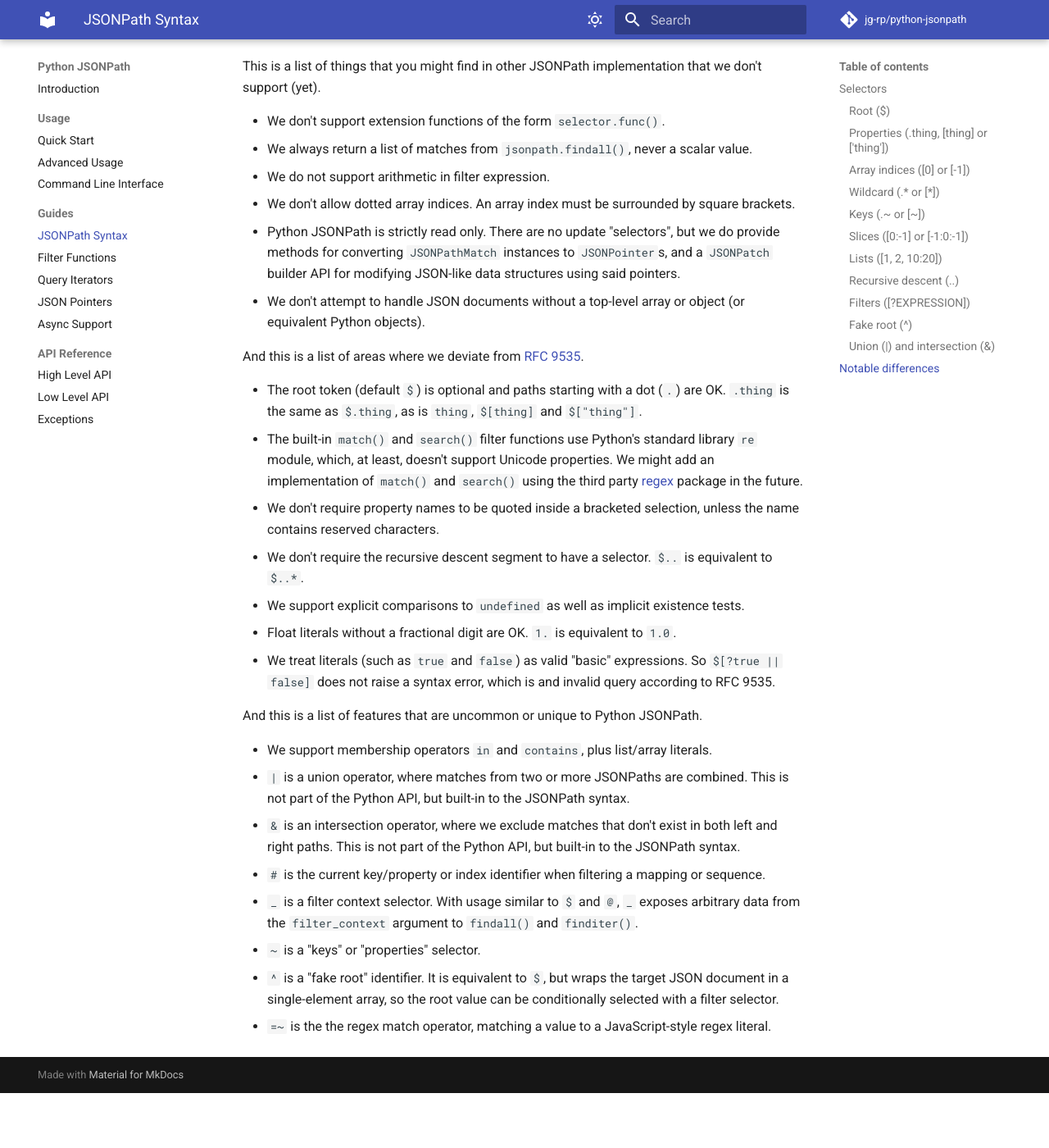
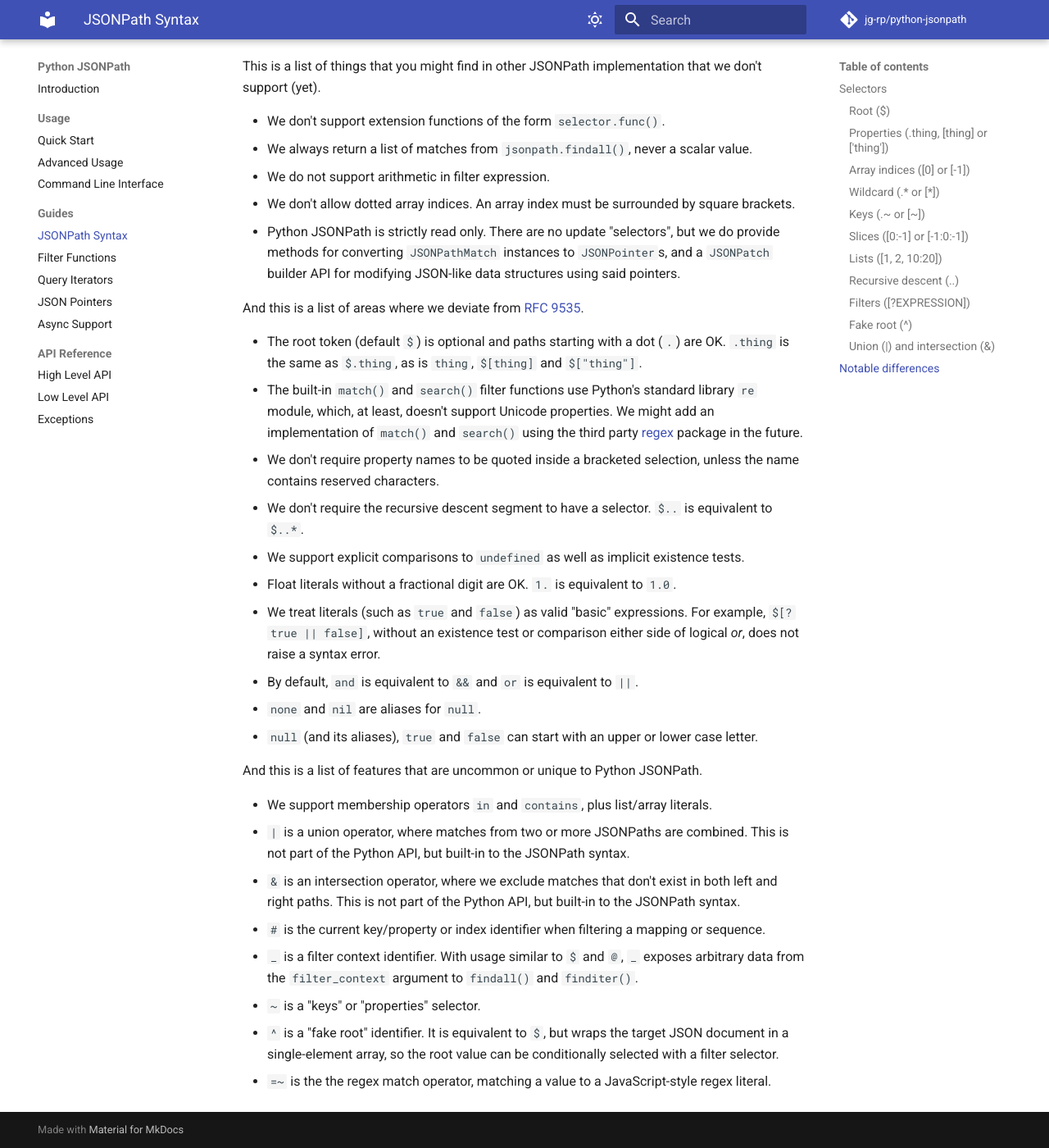
Before and after one commit to jg-rp/python-jsonpath, an MkDocs documentation site: the page built from docs/syntax.md, in a window 1280 px wide and 1400 px high, scrolled down 4491 px. Shown: the whole window at 82% size. Built offline with MkDocs 1.6.1 and Material for MkDocs 9.7.7, drawn with Linux system fonts in a browser that asks for light colours; comment, search, counter and statistics services are not loaded; before the commit the page ends 5824 px from its top, so only the background shows below that.

Commit message:
More notable differences.

```diff
--- a/docs/syntax.md
+++ b/docs/syntax.md
@@ -199,7 +199,6 @@
 - We do not support arithmetic in filter expression.
 - We don't allow dotted array indices. An array index must be surrounded by square brackets.
 - Python JSONPath is strictly read only. There are no update "selectors", but we do provide methods for converting `JSONPathMatch` instances to `JSONPointer`s, and a `JSONPatch` builder API for modifying JSON-like data structures using said pointers.
-- We don't attempt to handle JSON documents without a top-level array or object (or equivalent Python objects).
 
 And this is a list of areas where we deviate from [RFC 9535](https://datatracker.ietf.org/doc/html/rfc9535).
 
@@ -209,7 +208,10 @@
 - We don't require the recursive descent segment to have a selector. `$..` is equivalent to `$..*`.
 - We support explicit comparisons to `undefined` as well as implicit existence tests.
 - Float literals without a fractional digit are OK. `1.` is equivalent to `1.0`.
-- We treat literals (such as `true` and `false`) as valid "basic" expressions. So `$[?true || false]` does not raise a syntax error, which is and invalid query according to RFC 9535.
+- We treat literals (such as `true` and `false`) as valid "basic" expressions. For example, `$[?true || false]`, without an existence test or comparison either side of logical _or_, does not raise a syntax error.
+- By default, `and` is equivalent to `&&` and `or` is equivalent to `||`.
+- `none` and `nil` are aliases for `null`.
+- `null` (and its aliases), `true` and `false` can start with an upper or lower case letter.
 
 And this is a list of features that are uncommon or unique to Python JSONPath.
 
@@ -217,7 +219,7 @@
 - `|` is a union operator, where matches from two or more JSONPaths are combined. This is not part of the Python API, but built-in to the JSONPath syntax.
 - `&` is an intersection operator, where we exclude matches that don't exist in both left and right paths. This is not part of the Python API, but built-in to the JSONPath syntax.
 - `#` is the current key/property or index identifier when filtering a mapping or sequence.
-- `_` is a filter context selector. With usage similar to `$` and `@`, `_` exposes arbitrary data from the `filter_context` argument to `findall()` and `finditer()`.
+- `_` is a filter context identifier. With usage similar to `$` and `@`, `_` exposes arbitrary data from the `filter_context` argument to `findall()` and `finditer()`.
 - `~` is a "keys" or "properties" selector.
 - `^` is a "fake root" identifier. It is equivalent to `$`, but wraps the target JSON document in a single-element array, so the root value can be conditionally selected with a filter selector.
 - `=~` is the the regex match operator, matching a value to a JavaScript-style regex literal.
```
